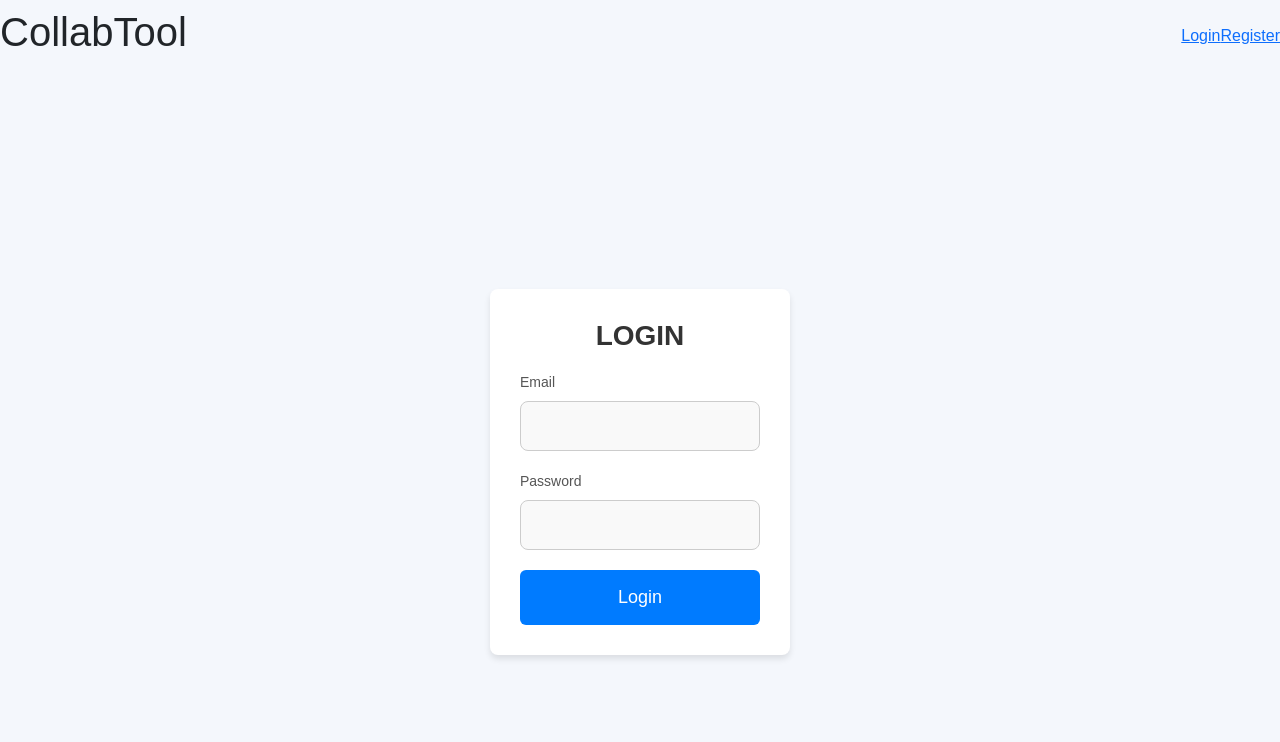
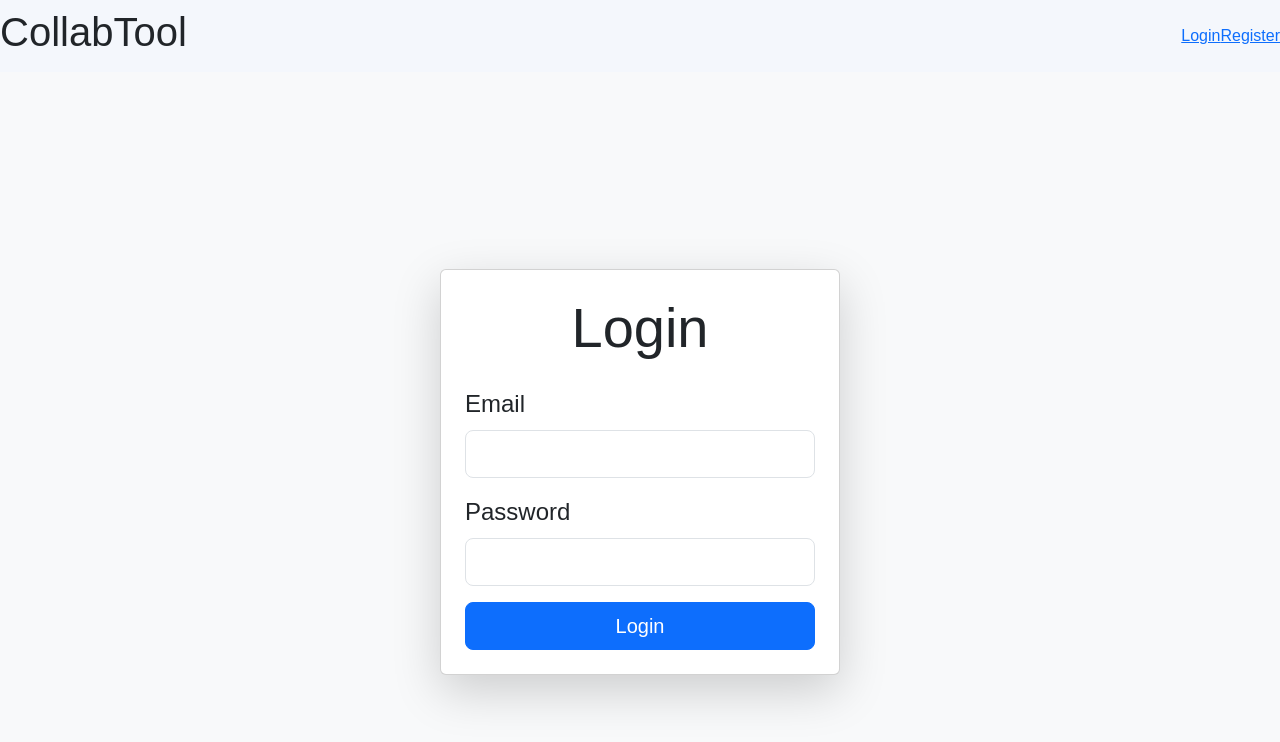
Before and after one commit to Ashitosh9922/P1-Real-Time-Collaboration-Tool, a React (Vite) app in the folder Collab_Tool/frontend/my-app/: page /login in a window 1280 px wide. Shown: the top 742 px of the page. Built offline with nearby package versions, Linux system fonts and the light colour scheme; no server answers.

Commit message:
Update login.jsx

```diff
--- a/Collab_Tool/frontend/my-app/src/components/login.jsx
+++ b/Collab_Tool/frontend/my-app/src/components/login.jsx
@@ -1,22 +1,17 @@
+import React, { useState } from 'react';
 import axios from 'axios';
-import React, { useState, useEffect } from 'react';
-import './Login.css';
-import { useAuth } from '../AuthContext';
 import { useNavigate } from 'react-router-dom';
 
 const Login = () => {
   const [email, setEmail] = useState('');
   const [password, setPassword] = useState('');
-    const { login } = useAuth();
   const navigate = useNavigate();
 
   const handleLogin = async (e) => {
-
     e.preventDefault();
     try {
       const response = await axios.post('http://localhost:5000/api/auth/login', { email, password });
       localStorage.setItem('token', response.data.token);
-            login(response.data.token);
       alert('Login successful!');
       navigate('/create');
     } catch (error) {
@@ -25,36 +20,38 @@
   };
 
   return (
-        <div className="login-container">
-        <form className="login-form" onSubmit={handleLogin}>
-            <h2>Login</h2>
-            <div className="form-group">
-          <label htmlFor="email">Email</label>
+    <div className="d-flex justify-content-center align-items-center" style={{ minHeight: '100vh', background: '#f8f9fa' }}>
+      <div className="card shadow-lg" style={{ width: '100%', maxWidth: '400px' }}>
+        <div className="card-body p-4">
+          <h2 className="text-center mb-4 display-4">Login</h2>
+          <form onSubmit={handleLogin}>
+            <div className="mb-3">
+              <label htmlFor="email" className="form-label fs-4">Email</label>
               <input
                 type="email"
                 id="email"
+                className="form-control form-control-lg"
                 value={email}
                 onChange={(e) => setEmail(e.target.value)}
                 required
               />
             </div>
-            <div className="form-group">
-          <label htmlFor="password">Password</label>
+            <div className="mb-3">
+              <label htmlFor="password" className="form-label fs-4">Password</label>
               <input
                 type="password"
                 id="password"
+                className="form-control form-control-lg"
                 value={password}
                 onChange={(e) => setPassword(e.target.value)}
                 required
               />
             </div>
-            <button type="submit" className="login-button">
-          Login
-        </button>
+            <button type="submit" className="btn btn-primary btn-lg w-100">Login</button>
           </form>
-
         </div>
-
+      </div>
+    </div>
   );
 };
 
```
Lines whose indentation alone changed are shown as unchanged.
